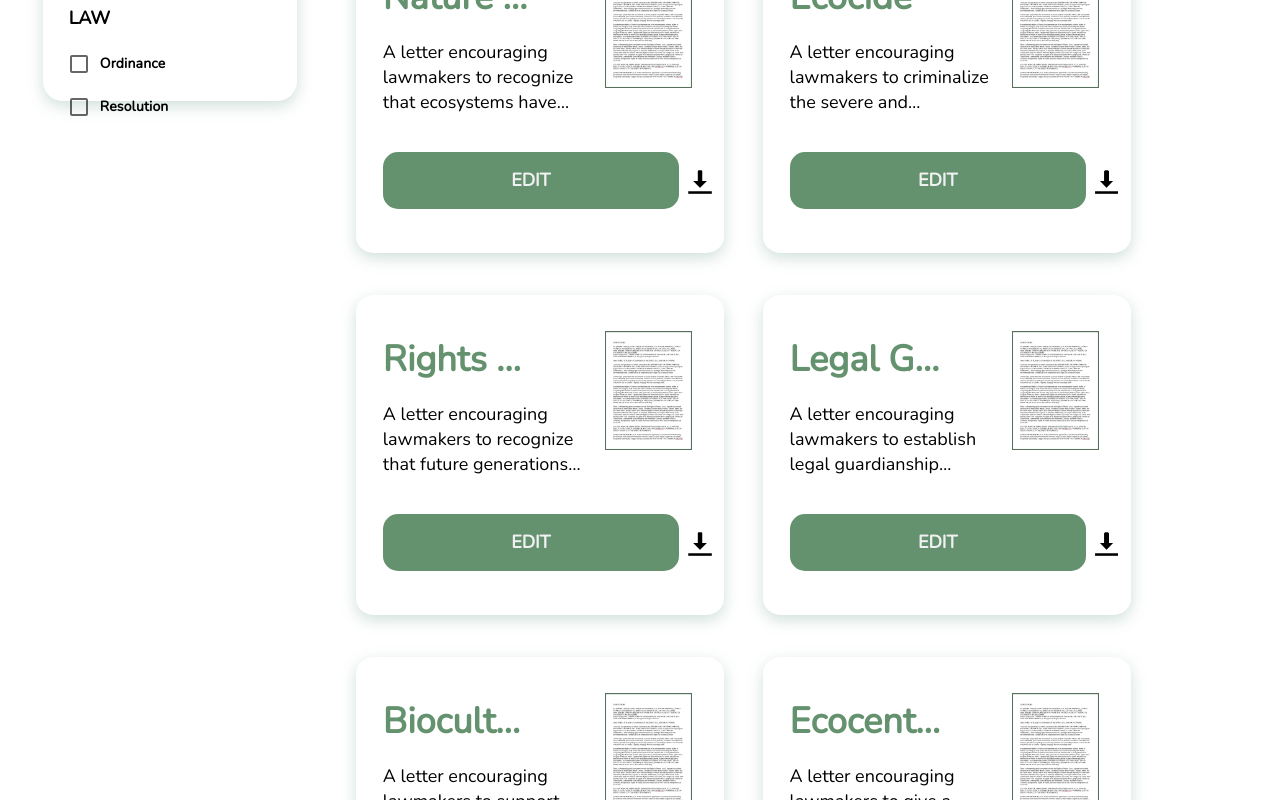
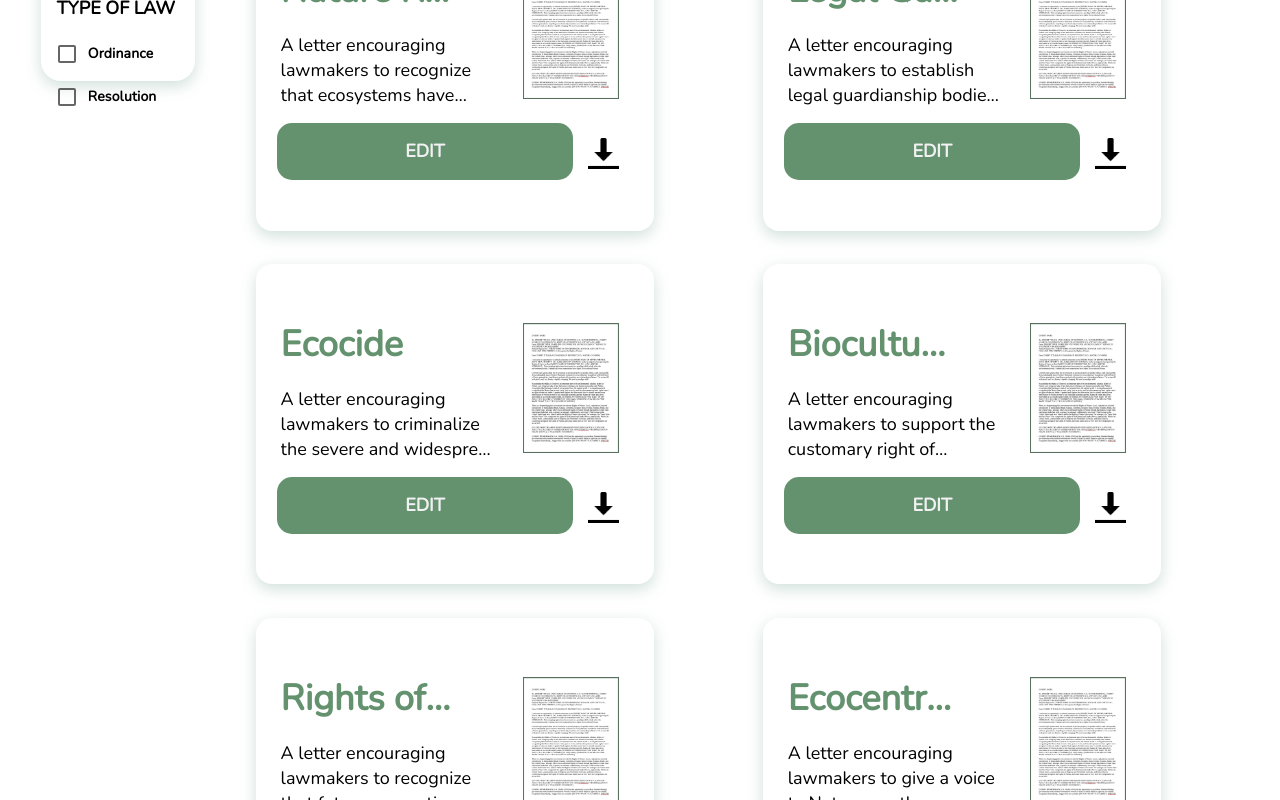
Before and after one commit to cornellh4i/earth-law-center, a React (Create React App) app in the folder client/: page /letters in a window 1280 px wide. Shown: the part 860-1660 px from the top of the page. Built offline with nearby package versions, Linux system fonts and the light colour scheme.

Commit message:
fix styling

```diff
--- a/client/src/components/TemplateCard/TemplateCard.css
+++ b/client/src/components/TemplateCard/TemplateCard.css
@@ -1,11 +1,11 @@
 @import url('https://fonts.googleapis.com/css?family=Nunito&display=swap');
 
 .card-container{
-    width: 40%;
+    width: 80%;
     height: 20rem;
-    border-radius: 5%;
+    border-radius: 1rem;
     padding-left: 1%;
-    display: flex;
+    display: inline-block;
     flex-direction: column;
     justify-content: center;
     align-items: flex-start;
@@ -18,8 +18,6 @@
 .card-text-container, .card-image-text-container{
     width: 95%;
     height: 48%;
-    margin-left: 5%;
-    margin-top: -5%;
     display: flex;
     flex-direction: column;
     justify-content: center;
@@ -29,10 +27,7 @@
 .card-btn-container{
     width: 100%;
     height: 20%;
-    margin-left: 5%;
-    margin-top: 8%;
-    margin-bottom: 2%;
-    margin-right: -20%;
+    padding-left:1rem;
     display: flex;
     flex-direction: row;
 }
@@ -73,7 +68,8 @@
 }
 
 .card-image-text-container{
-    margin-top: 2%;
+    padding-top: 15%;
+    padding-left: 5%;
     flex-direction: row;
     justify-content: flex-start;
     align-content: space-between;
@@ -83,7 +79,6 @@
 .card-text-container-letter{
     width: 65%;
     height: 100%;
-    margin-top: 2%;
     display: flex;
     flex-direction: column;
     justify-content: center;
@@ -95,7 +90,6 @@
     border-style: solid;
     border-width: 0.06rem;
     border-color: #59705F;
-    margin-right: 0;
 }
 
 .tag-container{
@@ -103,6 +97,4 @@
     flex-direction: row;
     width: 100%;
     justify-content: flex-end;
-    margin-left: -3%;
-    margin-bottom: 7%;
 }
--- a/client/src/components/TemplateList/TemplateList.jsx
+++ b/client/src/components/TemplateList/TemplateList.jsx
@@ -12,7 +12,7 @@ function dataList({ data, checked }) {
   }
   return <div>{
     data.map((item) => (
-      <TemplateCard title={item.title} summary={item.summary} letter={item.letter} edit={item.edit} download={item.download} preview={item.preview} law={item.law} jurisdiction={item.jurisdiction} currentFilter={checked} />
+      <TemplateCard className='template-card' title={item.title} summary={item.summary} letter={item.letter} edit={item.edit} download={item.download} preview={item.preview} law={item.law} jurisdiction={item.jurisdiction} currentFilter={checked} />
     ))}
   </div>
 }
--- a/client/src/pages/LawsDisplay/LawsLettersDisplay.css
+++ b/client/src/pages/LawsDisplay/LawsLettersDisplay.css
@@ -1,3 +1,7 @@
+.template-box{
+  columns:2;
+}
+
 .card-box{
   display: flex;
   flex-direction: row;
--- a/client/src/pages/LettersDisplay/LettersDisplay.jsx
+++ b/client/src/pages/LettersDisplay/LettersDisplay.jsx
@@ -1,9 +1,10 @@
-import React, {useState} from 'react';
+import React, { useState } from 'react';
 import '../LawsDisplay/LawsLettersDisplay.css';
 import '../../components/CategorySideBar/CategorySideBar';
 import Header from '../../components/Header/Header';
-import TemplateCard from '../../components/TemplateCard/TemplateCard';
 import MultiSelectFilter from '../../components/MultiSelectFilter/MultiSelectFilter'
+import LetterData from '../../data/LetterData'
+import TemplateList from '../../components/TemplateList/TemplateList.jsx'
 import testPic from './testpic.png'
 
 /** Component for Letters Page */
@@ -27,13 +28,8 @@ const [checked, setChecked] = useState({
         <div className="content-box">
           <h1 className="card-heading-title">Letter Templates</h1>
           <p className="card-description">Let us help you send a lawmaker or other decision-maker an informed letter about an Earth law movement you care about–the Rights of Nature, human environmental rights, rights of future generations, and others. Our letters are regularly updated with the most relevant information to ensure they are relevant and powerful. Just fill in a bit of information and download your letter now! These work for any level of government.</p>
-          <div className="card-box">
-          <TemplateCard letter={true} preview={testPic} className="law-card" currentFilter={checked} law="ordinance" jurisdiction="local" title="Nature Rights" summary="A letter encouraging lawmakers to recognize that ecosystems have inherent rights, just as humans do."/>
-            <TemplateCard letter={true} preview={testPic} className="law-card" currentFilter={checked} law="ordinance" jurisdiction="regional" title="Ecocide" summary="A letter encouraging lawmakers to criminalize the severe and widespread or long-term damage to the environment."/>
-            <TemplateCard letter={true} preview={testPic} className="law-card" currentFilter={checked} law="ordinance" jurisdiction="national" title="Rights of Future Generations" summary="A letter encouraging lawmakers to recognize that future generations have a right to inherit a thriving planet."/>
-            <TemplateCard letter={true} preview={testPic} className="law-card" currentFilter={checked} law="ordinance" jurisdiction="international" title="Legal Guardianship Bodies" summary="A letter encouraging lawmakers to establish legal guardianship bodies to legally represent “voiceless” entities."/>
-            <TemplateCard letter={true} preview={testPic} className="law-card" currentFilter={checked} law="ordinance" jurisdiction="local" title="Biocultural Rights" summary="A letter encouraging lawmakers to support the customary right of traditional stewards within a landscape."/>
-            <TemplateCard letter={true} preview={testPic} className="law-card" currentFilter={checked} law="resolution" jurisdiction="local" title="Ecocentric Corporate Governance" summary="A letter encouraging lawmakers to give a voice to Nature or other voiceless entities in your company."/>
+          <div className="template-box">
+            <TemplateList data={LetterData} checked={checked} />
           </div>
         </div>
       </div>
```
